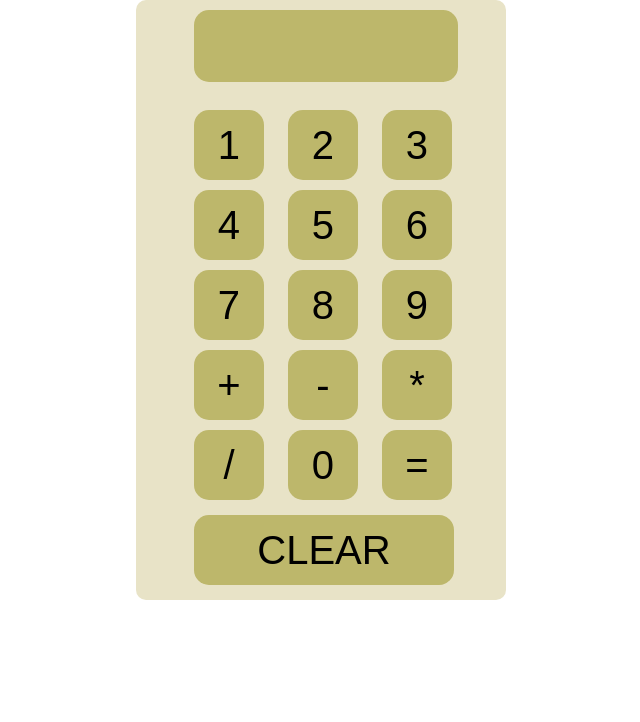
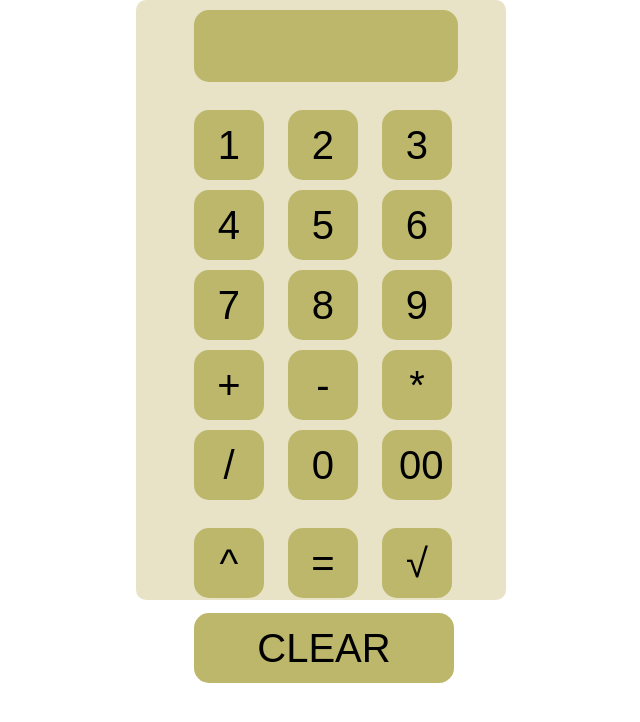
Before and after one commit to suryaspandey/Simple-Calculator-Using-Javascript, a plain HTML site: page index.html in a window 1280 px wide. Shown: the whole page, without its empty margins (319-959 px from the left). Drawn offline with Linux system fonts and the light colour scheme.

Commit message:
Update index.html

```diff
--- a/index.html
+++ b/index.html
@@ -33,13 +33,18 @@
             <br>
             <input type="button" value = " / " onclick="forms.answer.value += '/' "/>
             <input type="button" value = " 0 " onclick="forms.answer.value += '0' "/>
-            <input type="button" value = " = " id="enter" onclick="forms.answer.value = eval(forms.answer.value)"/>
+            <input type="button" value = " 00 " onclick="forms.answer.value += '00' "/>
+
             <br>
 
-            <!-- <input type="button" value = " 00 " onclick="forms.answer.value += '00' "/>
-            <input type="button" value = " ^ " onclick="forms.answer.value += '^' "/> -->
-            <!-- Math.pow(a,b) -->
-            <!-- Math.sqrt(a) -->
+            <br>
+            <input type="button" value = " ^ " onclick="forms.answer.value += '**' "/>
+            <input type="button" value = " = " id="enter" onclick="forms.answer.value = eval(forms.answer.value)"/>
+            <input type="button" value = " &#8730 " onclick="forms.answer.value= Math.sqrt(eval(forms.answer.value)) "/>
+
+
+            <br>
+
 
 
             <input type="button" value = " CLEAR " id="clear-btn" onclick="forms.answer.value = '' "/>
```
